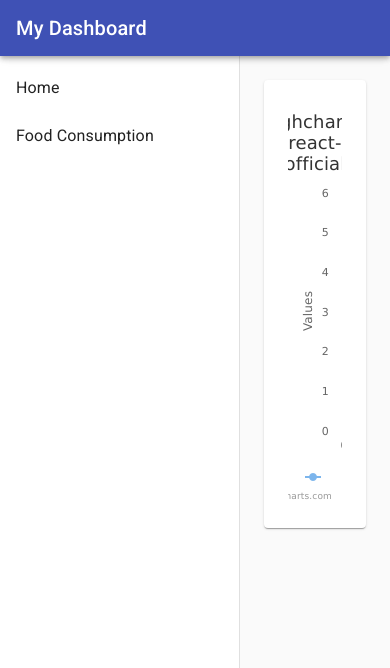
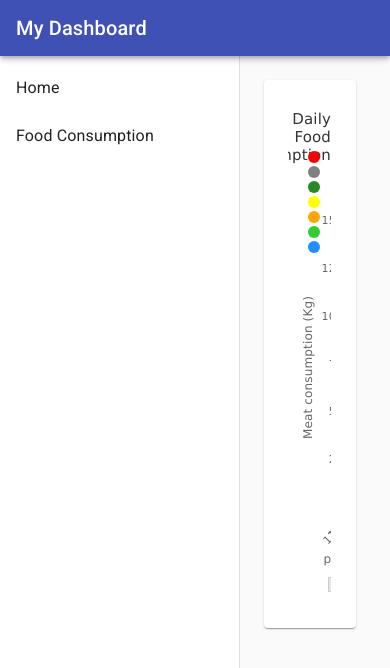
Before and after one commit to dwikysahut/Zoo-Monitoring, a React (Create React App) app: page /food-consumption in a window 390 px wide. Shown: the top 668 px of the page. Built offline with nearby package versions, Linux system fonts and the light colour scheme.

Commit message:
responsive chart

```diff
--- a/src/pages/FoodConsumption/index.js
+++ b/src/pages/FoodConsumption/index.js
@@ -3,15 +3,6 @@ import { Box, Grid, Paper,Container } from '@material-ui/core'
 import Highcharts from 'highcharts/highstock'
 import HighchartsReact from 'highcharts-react-official'
 import { generateHighchartsData } from './helper'
-
-const options = {
-  title: {
-    text: 'highcharts-react-official'
-  },
-  series: [{
-    data: [1, 5, 3, 4]
-  }]
-}
 
 const FoodConsumption = () => {
 
@@ -32,13 +23,13 @@ const getData=()=>{
   return (
 
     <Grid spacing={3}  container>
-    <Grid xs={12} lg={12} item>
+    <Grid xs={11} lg={12} item>
       <Box component={Paper} height="100%" width="100%">
         <Box p={3}>
           <HighchartsReact
             highcharts={Highcharts}
-            options={options}
-            // containerProps={{ style: { height: "100%" } }}
+            options={generateHighchartsData(foodConsumer)}
+
           />
         </Box>
       </Box>
```
